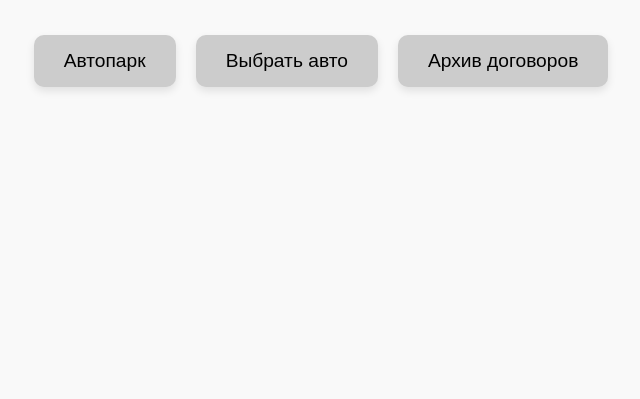
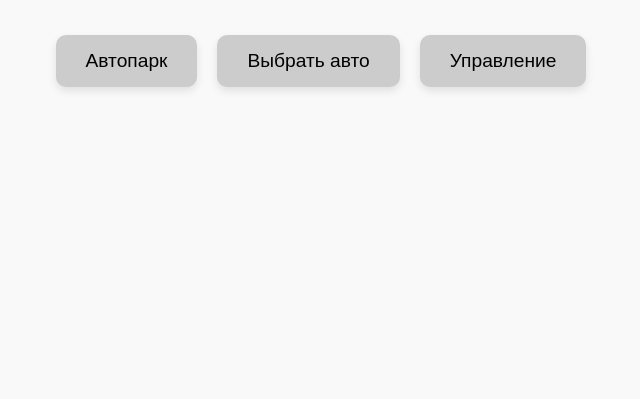
Before and after one commit to andrey5e/KR_BD, a plain HTML site: page frontend/main.html in a window 1280 px wide. Shown: the part 401-800 px from the top of the page, without its empty margins (319-959 px from the left). Drawn offline with Linux system fonts and the light colour scheme.

Commit message:
modernization

```diff
--- a/frontend/main.html
+++ b/frontend/main.html
@@ -54,7 +54,7 @@
     <nav>
         <a href="index.html">Автопарк</a>
         <a href="available.html">Выбрать авто</a>
-        <a href="contracts.html">Архив договоров</a>
+        <a href="contracts.html">Управление</a>
     </nav>
     <script>
         document.querySelectorAll('nav a').forEach(link => {
```
